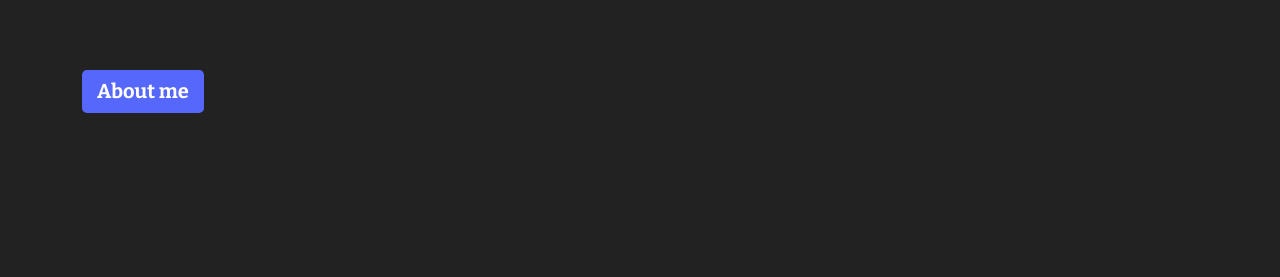
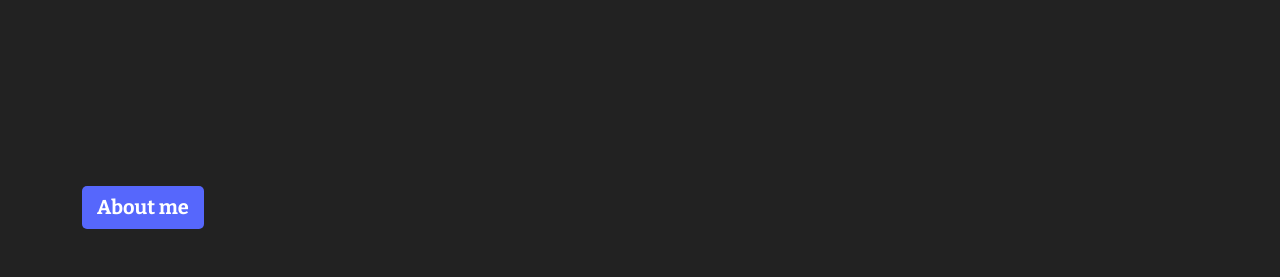
Before and after one commit to coeurofbear/gisse-la, a Vue app: page / in a window 1280 px wide. Shown: the part 490-767 px from the top of the page. Built offline with nearby package versions, Linux system fonts and the light colour scheme; what vue-masonry-css would draw is missing.

Commit message:
feat: alignment

```diff
--- a/src/assets/css/project/_general.scss
+++ b/src/assets/css/project/_general.scss
@@ -107,8 +107,14 @@ a {
   }
 }
 
-.mrgn-tp {
-  margin-top: 6rem;
+.btn-alignment {
+  position: absolute;
+  bottom: 0;
+}
+
+.height-full {
+  height: 100%;
+  position: relative;
 }
 
 .main {
--- a/src/components/ErrorContent.vue
+++ b/src/components/ErrorContent.vue
@@ -1,10 +1,10 @@
 <template>
-  <div class="container">
-    <div class="row">
-      <div class="col-12 col-md-8">
+  <div class="container height-full">
+    <div class="row height-full">
+      <div class="col-12 col-lg-6 height-full">
         <h1>Hey! It's 404</h1>
         <p class="large">This page doesn't exist.</p>
-        <router-link class="btn" to="/">Home</router-link>
+        <router-link class="btn btn-alignment" to="/">Home</router-link>
       </div>
     </div>
   </div>
--- a/src/components/Footer.vue
+++ b/src/components/Footer.vue
@@ -1,11 +1,13 @@
 <template>
-  <footer class="container footer">
+  <footer class="footer">
+    <div class="container">
       <div class="row">
         <div class="col-6 info">
           <Icon color="#EAC435" />
           <p class="small italic">{{ new Date().getFullYear() }}</p>
         </div>
         <div class="col-6">
+        </div>
       </div>
     </div>
   </footer>
@@ -22,8 +24,8 @@ export default {
 </script>
 <style scoped lang="scss">
 .footer {
-  padding-top: 2rem;
-  padding-bottom: 1rem;
+  padding: 1rem 0;
+  margin-top: 2rem;
   align-self: flex-end;
 }
 .info {
--- a/src/components/NewHomeContent.vue
+++ b/src/components/NewHomeContent.vue
@@ -1,8 +1,8 @@
 <template>
   <div>
-    <div class="container">
-      <div class="row">
-        <div class="col-12 col-md-6">
+    <div class="container height-full">
+      <div class="row height-full">
+        <div class="col-12 col-lg-6 height-full">
           <h1>Hey!<br>I'm Gíssela</h1>
           <p class="large">I'm a Front-End developer and Designer from Chile based in Berlin.</p>
           <div v-if="false">
@@ -10,7 +10,7 @@
             <p>In my free time I like to ride my road bike, take analogue photos and learn german.</p>
             <p>Wanna know more?</p>
           </div>
-          <router-link class="btn mrgn-tp" to="/about">About me</router-link>
+          <router-link class="btn btn-alignment" to="/about">About me</router-link>
         </div>
       </div>
     </div>
--- a/src/components/NewProjectsContent.vue
+++ b/src/components/NewProjectsContent.vue
@@ -1,11 +1,11 @@
 <template>
   <div>
-    <div class="container">
-      <div class="row">
-        <div class="col-12 col-md-8">
+    <div class="container height-full">
+      <div class="row height-full">
+        <div class="col-12 col-lg-6 height-full">
           <h1>Hey!</h1>
           <p class="large">This page is under construction.</p>
-          <router-link class="btn mrgn-tp" to="/">Home</router-link>
+          <router-link class="btn btn-alignment" to="/">Home</router-link>
         </div>
       </div>
     </div>
```
Lines whose indentation alone changed are shown as unchanged.
